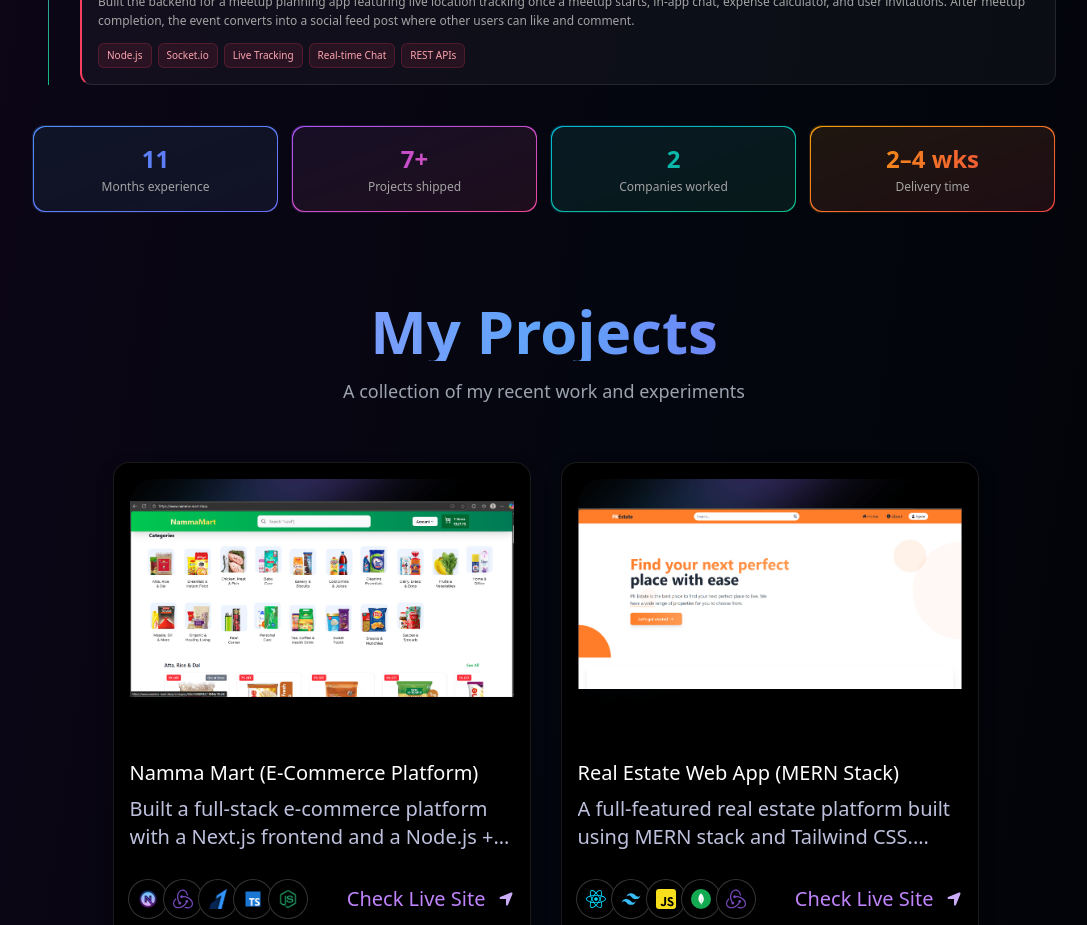
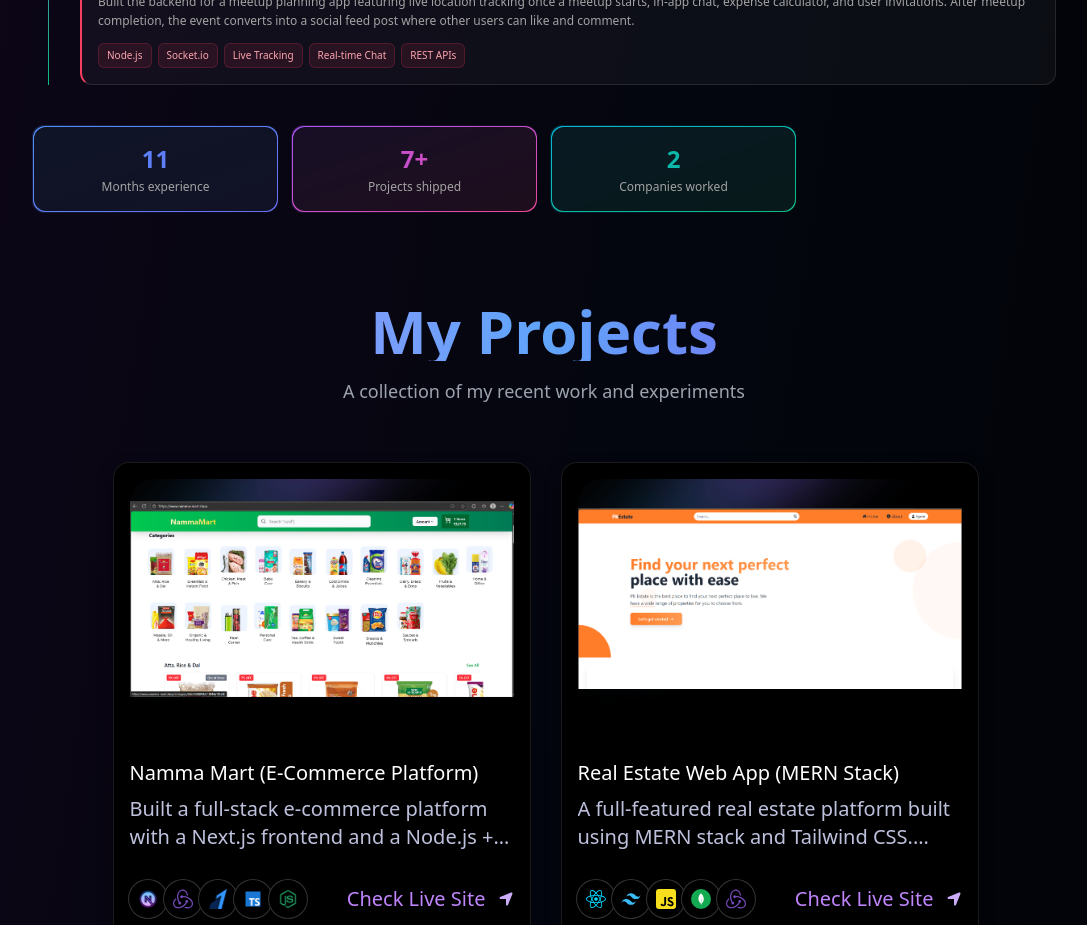
Before and after one commit to p-k-pavan/Profile, a Next.js app: page / in a window 1280 px wide. Shown: the part 2860-3785 px from the top of the page, without its empty margins (96-1183 px from the left). Built offline with nearby package versions, Linux system fonts and the light colour scheme.

Commit message:
experience update

```diff
--- a/app/components/Experience.tsx
+++ b/app/components/Experience.tsx
@@ -83,8 +83,7 @@
 const stats = [
   { label: "Months experience", value: "11", gradient: "from-[#4F8EF7] to-[#6B6FF7]", glow: "rgba(79,142,247,0.2)" },
   { label: "Projects shipped", value: "7+", gradient: "from-[#A855F7] to-[#EC4899]", glow: "rgba(168,85,247,0.2)" },
-  { label: "Companies worked", value: "2", gradient: "from-[#06B6D4] to-[#10B981]", glow: "rgba(6,182,212,0.2)" },
-  { label: "Delivery time", value: "2–4 wks", gradient: "from-[#F59E0B] to-[#EF4444]", glow: "rgba(245,158,11,0.2)" },
+  { label: "Companies worked", value: "2", gradient: "from-[#06B6D4] to-[#10B981]", glow: "rgba(6,182,212,0.2)" }
 ];
 
 const Experience = () => {
```
